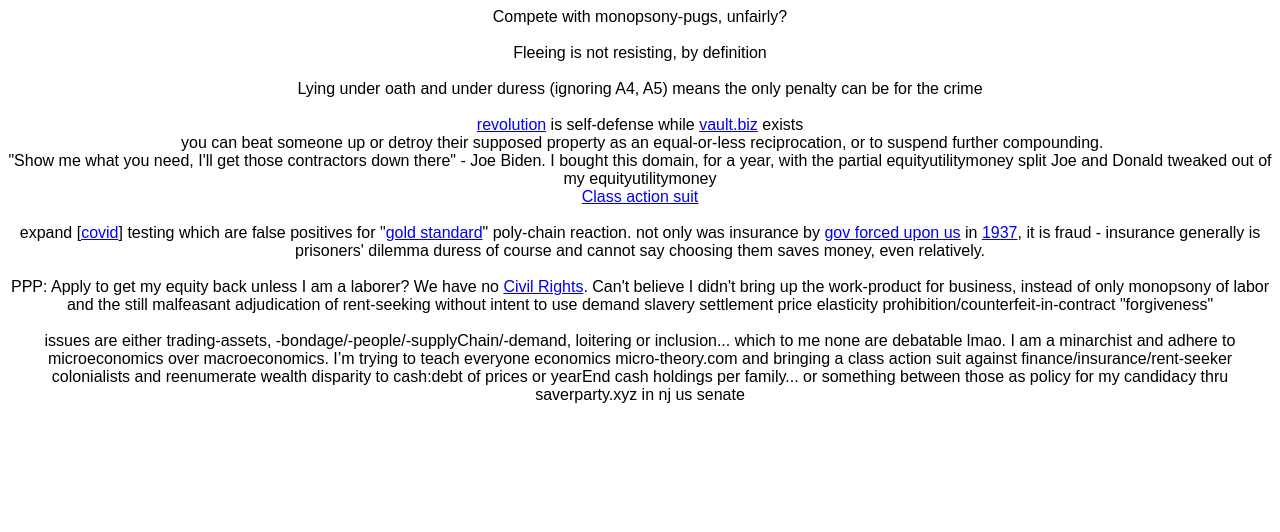
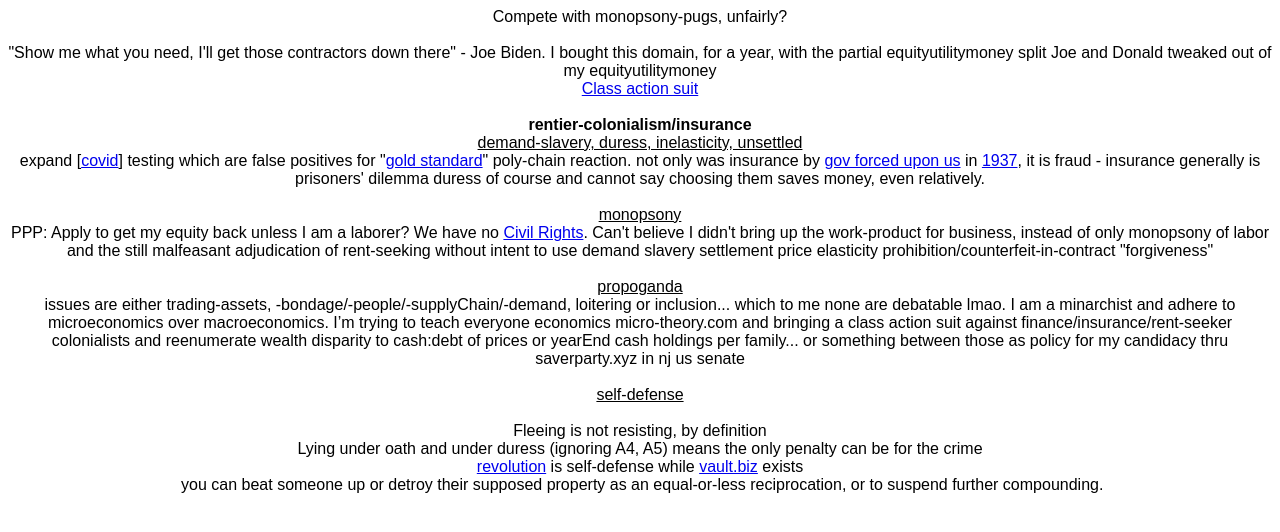
Before and after one commit to NickCarducci/BillBidenOrg, a React (Create React App) app: page / in a window 1280 px wide. Shown: the top 532 px of the page. Built offline with nearby package versions, Linux system fonts and the light colour scheme.

Commit message:
Update App.js

```diff
--- a/src/App.js
+++ b/src/App.js
@@ -6,23 +6,6 @@ export default function App() {
       Compete with monopsony-pugs, unfairly?
       <br />
       <br />
-      Fleeing is not resisting, by definition
-      <br />
-      <br />
-      Lying under oath and under duress (ignoring A4, A5) means the only penalty
-      can be for the crime
-      <br />
-      <br />
-      <div>
-        <a href="https://www.academia.edu/43983364/Review_Capitalism_in_the_21st_Century">
-          revolution
-        </a>
-        &nbsp;is self-defense while&nbsp;
-        <a href="https://vaults.biz">vault.biz</a>
-        &nbsp;exists
-      </div>
-      &nbsp;you can beat someone up or detroy their supposed property as an
-      equal-or-less reciprocation, or to suspend further compounding.
       <div>
         "Show me what you need, I'll get those contractors down there" - Joe
         Biden. I bought this domain, for a year, with the partial
@@ -33,6 +16,12 @@ export default function App() {
         Class action suit
       </a>
       <br />
+      <br />
+      <b>rentier-colonialism/insurance</b>
+      <br />
+      <span style={{ textDecoration: "underline" }}>
+        demand-slavery, duress, inelasticity, unsettled
+      </span>
       <br />
       expand [<a href="https://humanharvest.info">covid</a>] testing which are
       false positives for "<a href="https://froth.app">gold standard</a>"
@@ -48,6 +37,8 @@ export default function App() {
       and cannot say choosing them saves money, even relatively.
       <br />
       <br />
+      <span style={{ textDecoration: "underline" }}>monopsony</span>
+      <br />
       PPP: Apply to get my equity back unless I am a laborer? We have no&nbsp;
       <a href="https://saverparty.xyz">Civil Rights</a>.&nbsp;Can't believe I
       didn't bring up the work-product for business, instead of only monopsony
@@ -55,6 +46,8 @@ export default function App() {
       intent to use demand slavery settlement price elasticity
       prohibition/counterfeit-in-contract "forgiveness"
       <br />
+      <br />
+      <span style={{ textDecoration: "underline" }}>propoganda</span>
       <br />
       issues are either trading-assets, -bondage/-people/-supplyChain/-demand,
       loitering or inclusion... which to me none are debatable lmao. I am a
@@ -64,6 +57,25 @@ export default function App() {
       disparity to cash:debt of prices or yearEnd cash holdings per family... or
       something between those as policy for my candidacy thru saverparty.xyz in
       nj us senate
+      <br />
+      <br />
+      <span style={{ textDecoration: "underline" }}>self-defense</span>
+      <br />
+      <br />
+      Fleeing is not resisting, by definition
+      <br />
+      Lying under oath and under duress (ignoring A4, A5) means the only penalty
+      can be for the crime
+      <br />
+      <a href="https://www.academia.edu/43983364/Review_Capitalism_in_the_21st_Century">
+        revolution
+      </a>
+      &nbsp;is self-defense while&nbsp;
+      <a href="https://vaults.biz">vault.biz</a>
+      &nbsp;exists
+      <br />
+      &nbsp;you can beat someone up or detroy their supposed property as an
+      equal-or-less reciprocation, or to suspend further compounding.
     </div>
   );
 }
```
